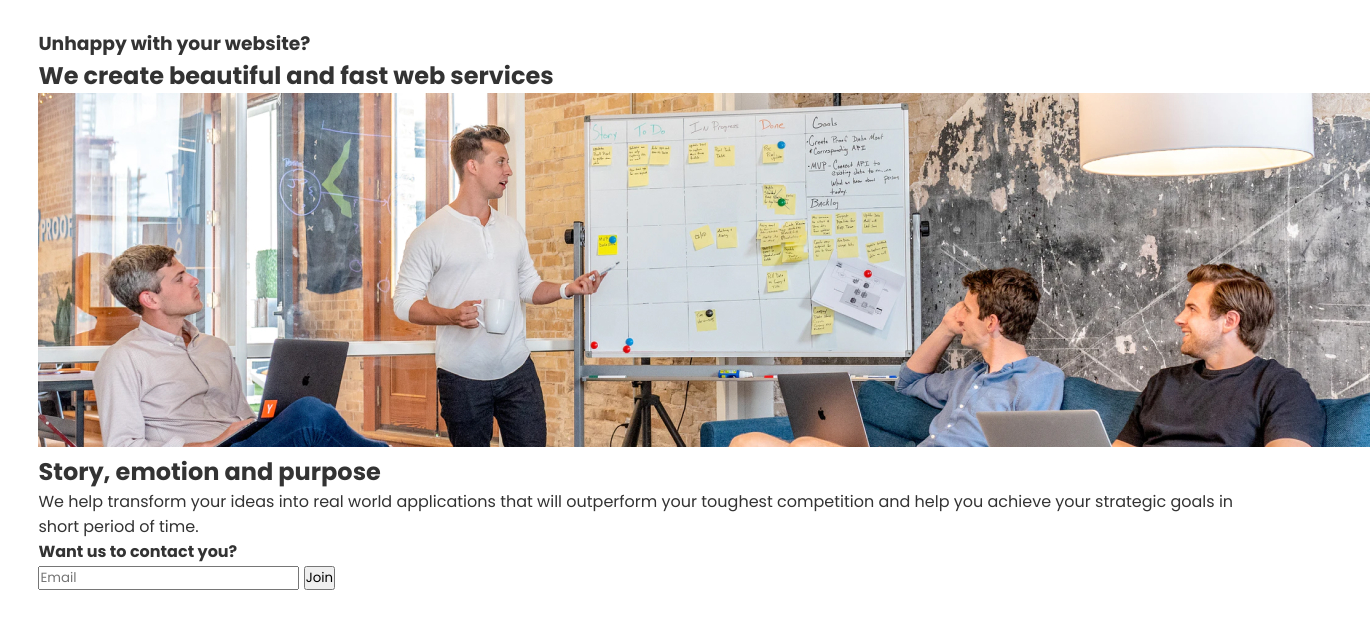
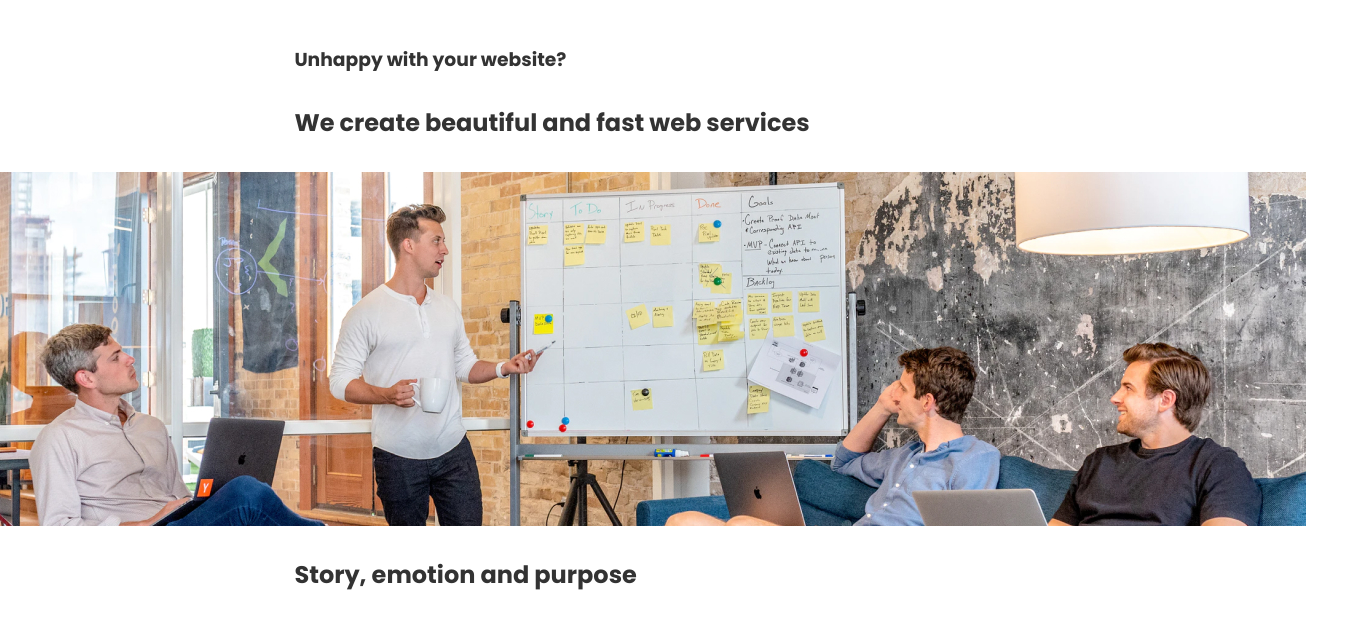
Before and after one commit to NasifAhmed/edie-homepage, a plain HTML site: page index.html in a window 1280 px wide. Shown: the part 124-745 px from the top of the page, 1370 px wide, since content can reach past the window. Drawn offline with Linux system fonts and the light colour scheme.

Commit message:
Add introduction section positions and paddings

```diff
--- a/styles/style.css
+++ b/styles/style.css
@@ -83,3 +83,23 @@ nav {
             Main Section
 
 */
+
+.introduction {
+    display: flex;
+    flex-direction: column;
+    justify-content: space-around;
+    height: 100vh;
+}
+
+.introduction h3,
+h1,
+h4,
+p,
+form {
+    padding-left: 20vw;
+    padding-right: 20vw;
+}
+
+.introduction img {
+    align-self: center;
+}
```
